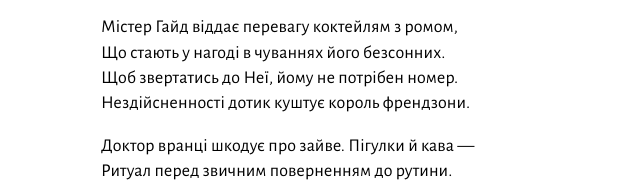
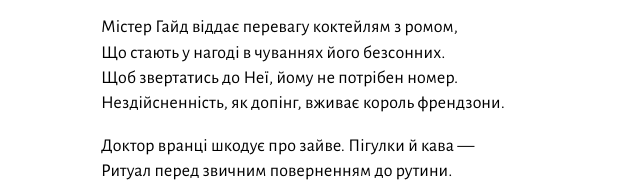
Before and after one commit to web-padawan/web-padawan.github.io, an Eleventy site: page source/site/poetry/2023-05-strange-case/index.md in a window 1280 px wide. Shown: the part 493-678 px from the top of the page, 17-657 px from the left. Built offline with nearby package versions, Linux system fonts and the light colour scheme; Eleventy itself is replaced by a stand-in of ours; files that its build step writes are made by us from their sources; what eleventy-plugin-embed-twitter would draw is missing.

Commit message:
Editorial tweaks to latest poem

```diff
--- a/source/site/poetry/2023-05-strange-case/index.md
+++ b/source/site/poetry/2023-05-strange-case/index.md
@@ -23,7 +23,7 @@ date: 2023-01-23
 Містер Гайд віддає перевагу коктейлям з ромом,<br>
 Що стають у нагоді в чуваннях його безсонних.<br>
 Щоб звертатись до Неї, йому не потрібен номер.<br>
-Нездійсненності дотик куштує король френдзони.<br>
+Нездійсненність, як допінг, вживає король френдзони.<br>
 
 Доктор вранці шкодує про зайве. Пігулки й кава —<br>
 Ритуал перед звичним поверненням до рутини.<br>
```
